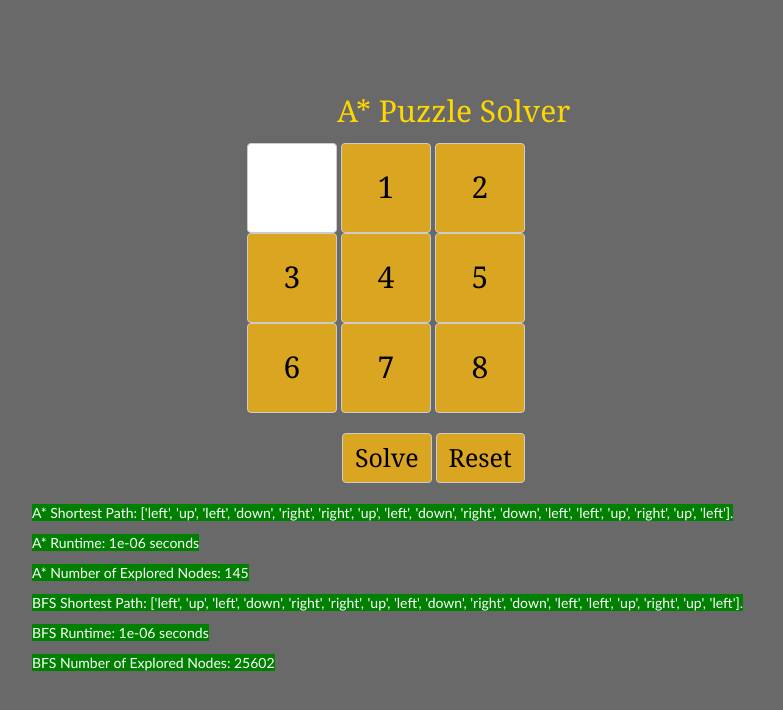
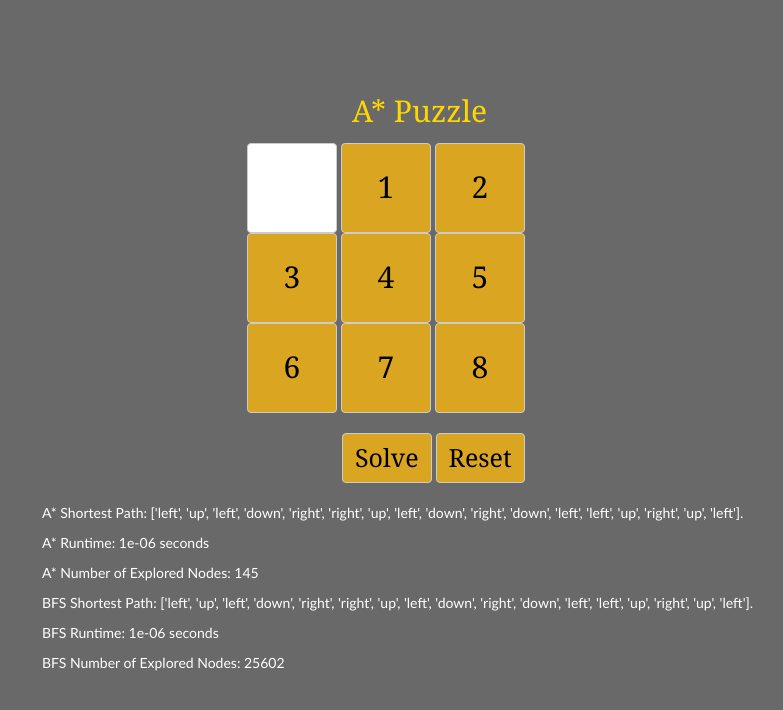
Before and after one commit to Rochellecanque/Csc171, a Flask app: page / in a window 1280 px wide. Shown: the top 710 px of the page, without its empty margins (258-1041 px from the left). Run offline with Flask 2, Linux system fonts and the light colour scheme; some libraries are stand-ins or nearby versions.

Commit message:
ReadME for othello added, fixed ui for astar

```diff
--- a/Assignment3_Astar/templates/index.html
+++ b/Assignment3_Astar/templates/index.html
@@ -2,7 +2,7 @@
 <!DOCTYPE html>
 <html>
 <head>
-	<title> Breadth First Search </title>
+	<title> A* Search </title>
 	<link rel="stylesheet" href="https://maxcdn.bootstrapcdn.com/bootstrap/3.4.0/css/bootstrap.min.css">
 	<link rel="stylesheet" type="text/css" href="../static/style.css">
 
@@ -99,7 +99,7 @@ function sleep(milliseconds) {
 
 </head>
 <body style="background-repeat: no-repeat; -webkit-background-size: cover; -moz-background-size: cover; -o-background-size: cover; background-size: cover; background-color: dimgrey">
-	<p style="margin-left:595px; font-family: 'georgia','serif'; font-size:30px; margin-top:90px; color: gold;">A* Puzzle Solver</p>
+	<p style="margin-left:610px; font-family: 'georgia','serif'; font-size:30px; margin-top:90px; color: gold;">A* Puzzle</p>
 	<div class="container" id="8tiles" style="padding;">
 		<button id="t0" class="btn btn-default tile blank"> </button>
 		<button id="t1" class="btn btn-default tile">1</button>
@@ -117,12 +117,12 @@ function sleep(milliseconds) {
 	<button id="begin" onclick="start({{ initial | safe }}, {{ moves | safe }})" class="btn btn-default" style="margin-left:600px;">Solve</button>
 	<button id="begin" onclick="location.reload()" class="btn btn-default">Reset</button>
 
-	<p style="margin-left:290px; margin-top:20px; font-family: 'calibri','serif'; color: white;"><span style="background-color:green;">A* Shortest Path: {{ moves }}.</span></p>
-	<p style="margin-left:290px; font-family: 'calibri','serif'; color: white;"><span style="background-color:green;">A* Runtime: {{ sec_astar }} seconds</span></p>
-	<p style="margin-left:290px; font-family: 'calibri','serif'; color: white;"><span style="background-color:green;">A* Number of Explored Nodes: {{ astar }}</span></p>
-	<p style="margin-left:290px; margin-top:3px; font-family: 'calibri','serif'; color: white;"><span style="background-color:green;">BFS Shortest Path: {{ moves2 }}.</span></p>
-	<p style="margin-left:290px; margin-top:3px; font-family: 'calibri','serif'; color: white;"><span style="background-color:green;">BFS Runtime: {{ sec_bfs }} seconds</span></p>
-	<p style="margin-left:290px; font-family: 'calibri','serif'; color: white;"><span style="background-color:green;">BFS Number of Explored Nodes: {{ bfs }}</span></p>
+	<p style="margin-left:300px; margin-top:20px; font-family: 'calibri','serif'; color: white;"><span>A* Shortest Path: {{ moves }}.</span></p>
+	<p style="margin-left:300px; font-family: 'calibri','serif'; color: white;"><span>A* Runtime: {{ sec_astar }} seconds</span></p>
+	<p style="margin-left:300px; font-family: 'calibri','serif'; color: white;"><span>A* Number of Explored Nodes: {{ astar }}</span></p>
+	<p style="margin-left:300px; margin-top:3px; font-family: 'calibri','serif'; color: white;"><span>BFS Shortest Path: {{ moves2 }}.</span></p>
+	<p style="margin-left:300px; margin-top:3px; font-family: 'calibri','serif'; color: white;"><span>BFS Runtime: {{ sec_bfs }} seconds</span></p>
+	<p style="margin-left:300px; font-family: 'calibri','serif'; color: white;"><span style=>BFS Number of Explored Nodes: {{ bfs }}</span></p>
 
 
 	<!-- <div class="container" id="printFollowers"></div> -->
```
Also changed, not shown: 1 other file.
